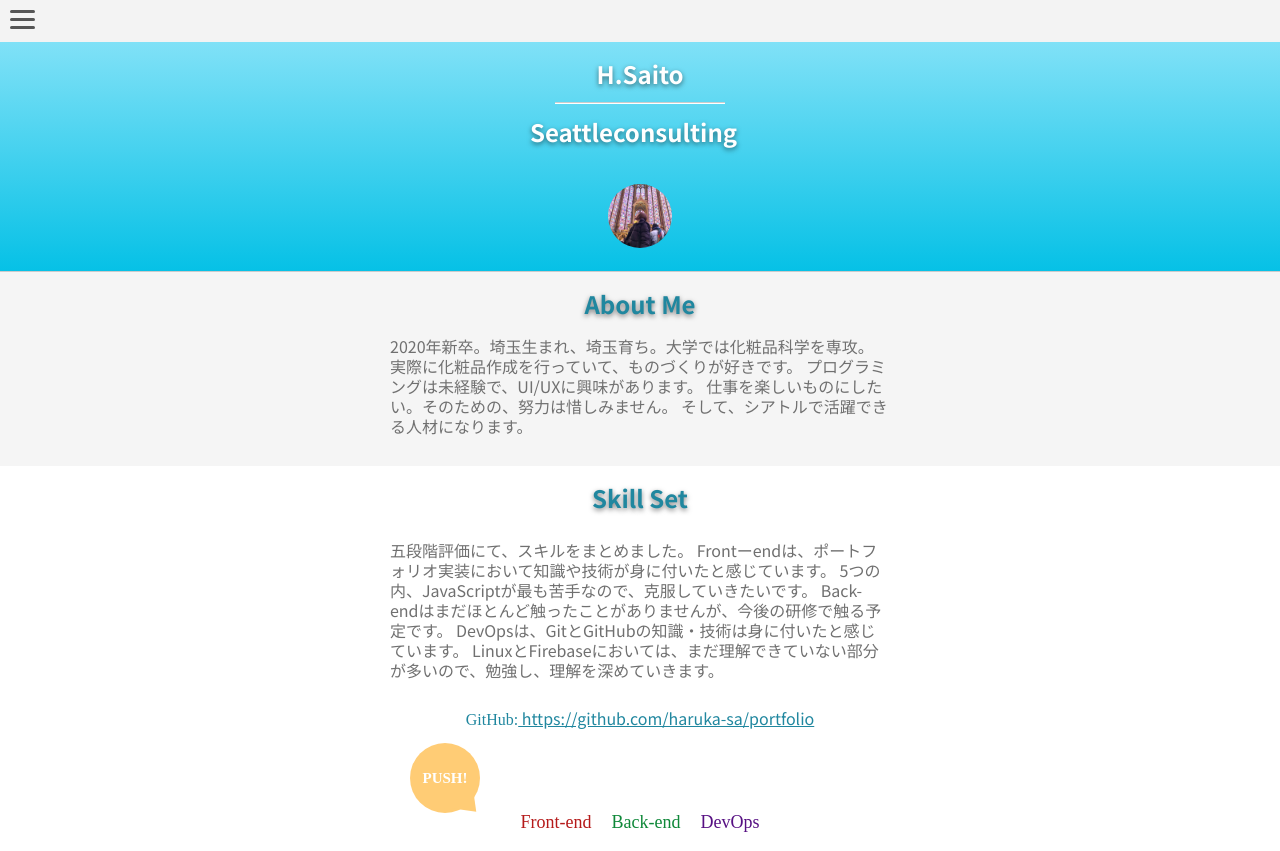
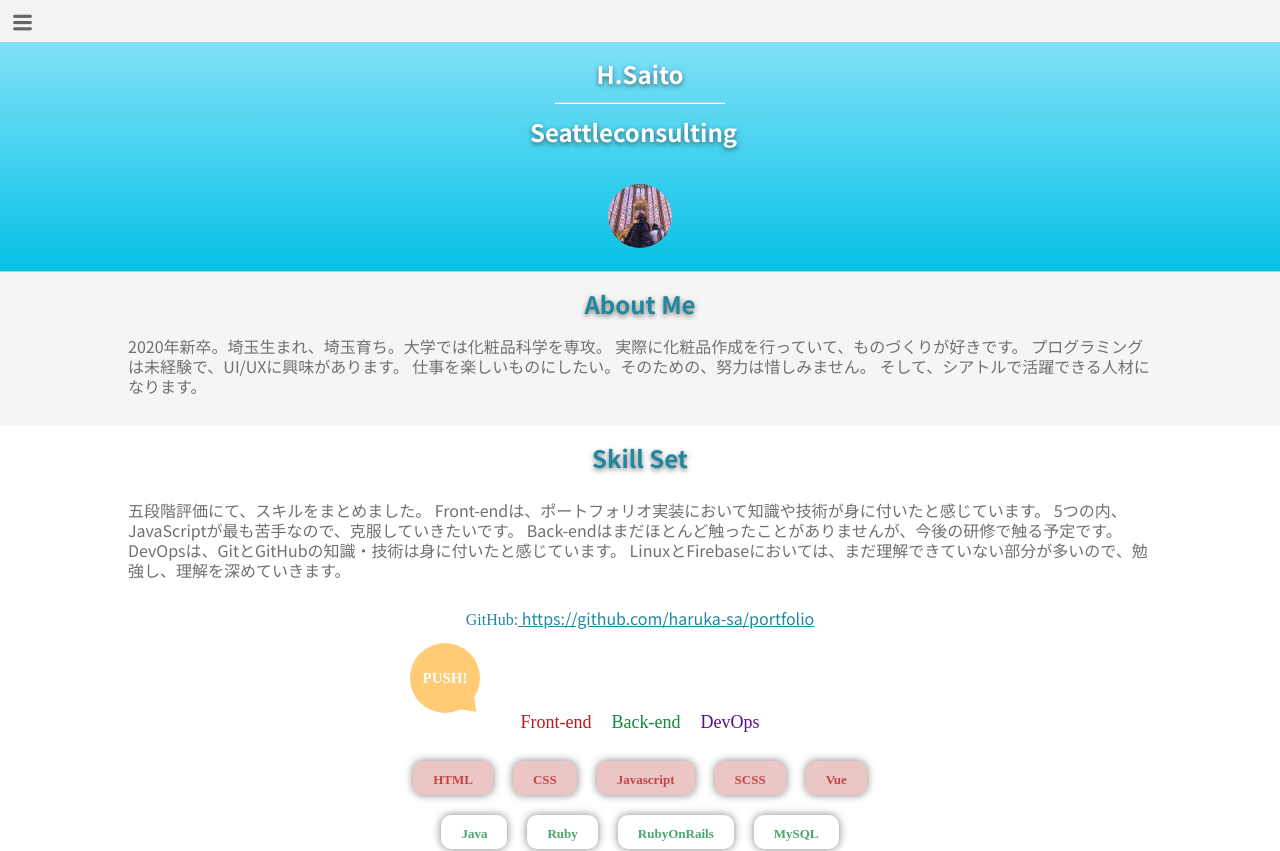
Before and after one commit to haruka-sa/portfolio, a Vue app: page / in a window 1280 px wide. Shown: the top 851 px of the page. Built offline with nearby package versions, Linux system fonts and the light colour scheme; what vue-smoothscroll would draw is missing.

Commit message:
20200417

```diff
--- a/src/components/About.vue
+++ b/src/components/About.vue
@@ -39,7 +39,7 @@
   color: #707070;
   font-family: 'Noto Sans JP', sans-serif;
   font-size: 12pt;
-  width: 500px;
+  width: 80%;
   margin: 0 auto;
   padding: 10px 0 30px 0;
   word-wrap: break-word;
--- a/src/components/Footer.vue
+++ b/src/components/Footer.vue
@@ -58,6 +58,7 @@ export default {
     border-radius: 50%;
     position: relative;
     bottom: 25px;
+    opacity: 0.8;
   }
 
   @import url('https://fonts.googleapis.com/css2?family=Noto+Sans+JP:wght@400;700&display=swap');
--- a/src/components/Header.vue
+++ b/src/components/Header.vue
@@ -8,7 +8,16 @@
     <label
       id="nav-open"
       for="nav-input"
-    ><span @click="openMenu" /></label>
+    >
+      <img
+        id="headerButton"
+        src="../assets/header.png"
+        width="25px"
+        height="25px"
+        @click="openMenu"
+      >
+
+    </label>
     <label
       id="nav-close"
       class="nav-unshown"
@@ -72,17 +81,11 @@
   vertical-align: middle;
 }
 
-/* ハンバーガーアイコンをCSSだけで表現 */
-#nav-open span,
-#nav-open span::before,
-#nav-open span::after {
-  position: absolute;
-  height: 3px;/* 線の太さ */
-  width: 25px;/* 長さ */
-  border-radius: 3px;
-  background: #555;
-  display: block;
-  content: '';
+#clickButton {
+  height: 20px;
+}
+
+#headerButton {
   cursor: pointer;
 }
 
--- a/src/components/Menu.vue
+++ b/src/components/Menu.vue
@@ -10,7 +10,7 @@
     </label>
 
     <ul class="drawerMenuSection">
-      <li class="drawerMenuItem">
+      <li class="homeButton">
         <a
           href="#main"
           class="drawerMenuItemLink"
@@ -71,12 +71,13 @@ export default {
   }
 
   #drawerButton {
-    height: 50px;
+    height: auto;
+    background: #f3f3f3;
   }
 
   #close {
-    width: 30px;
-    height: 30px;
+    width: 20px;
+    height: 20px;
     margin: 10px;
     float: right;
     cursor: pointer;
@@ -87,8 +88,20 @@ export default {
     width: 100%;
     height: auto;
     list-style: none;
-    padding: 20px 10px;
-    padding-bottom: 10px;
+    padding: 20px 10px 20px 10px;
+
+    /* padding-bottom: 10px; */
+    border: 1px solid  #f3f3f3;
+  }
+
+  .homeButton {
+    background-color: #fff;
+    width: 100%;
+    height: auto;
+    list-style: none;
+    padding: 40px 10px 20px 10px;
+
+    /* padding-bottom: 10px; */
     border: 1px solid  #f3f3f3;
   }
 
--- a/src/components/Skill.vue
+++ b/src/components/Skill.vue
@@ -6,7 +6,7 @@
     <div id="skillExplain">
       <p>
         五段階評価にて、スキルをまとめました。
-        Frontーendは、ポートフォリオ実装において知識や技術が身に付いたと感じています。
+        Front-endは、ポートフォリオ実装において知識や技術が身に付いたと感じています。
         5つの内、JavaScriptが最も苦手なので、克服していきたいです。
         Back-endはまだほとんど触ったことがありませんが、今後の研修で触る予定です。
         DevOpsは、GitとGitHubの知識・技術は身に付いたと感じています。
@@ -169,7 +169,7 @@ export default {
     word-wrap: break-word;
     line-height: 1.25em;
     padding: 20px 0 30px 0;
-    width: 500px;
+    width: 80%;
     margin: 0 auto;
   }
 
--- a/src/components/Vision.vue
+++ b/src/components/Vision.vue
@@ -37,7 +37,7 @@
     color: #707070;
     font-family: 'Noto Sans JP', sans-serif;
     font-size: 12pt;
-    width: 500px;
+    width: 80%;
     margin: 0 auto;
     padding: 10px 0 40px 0;
     word-wrap: break-word;
```
